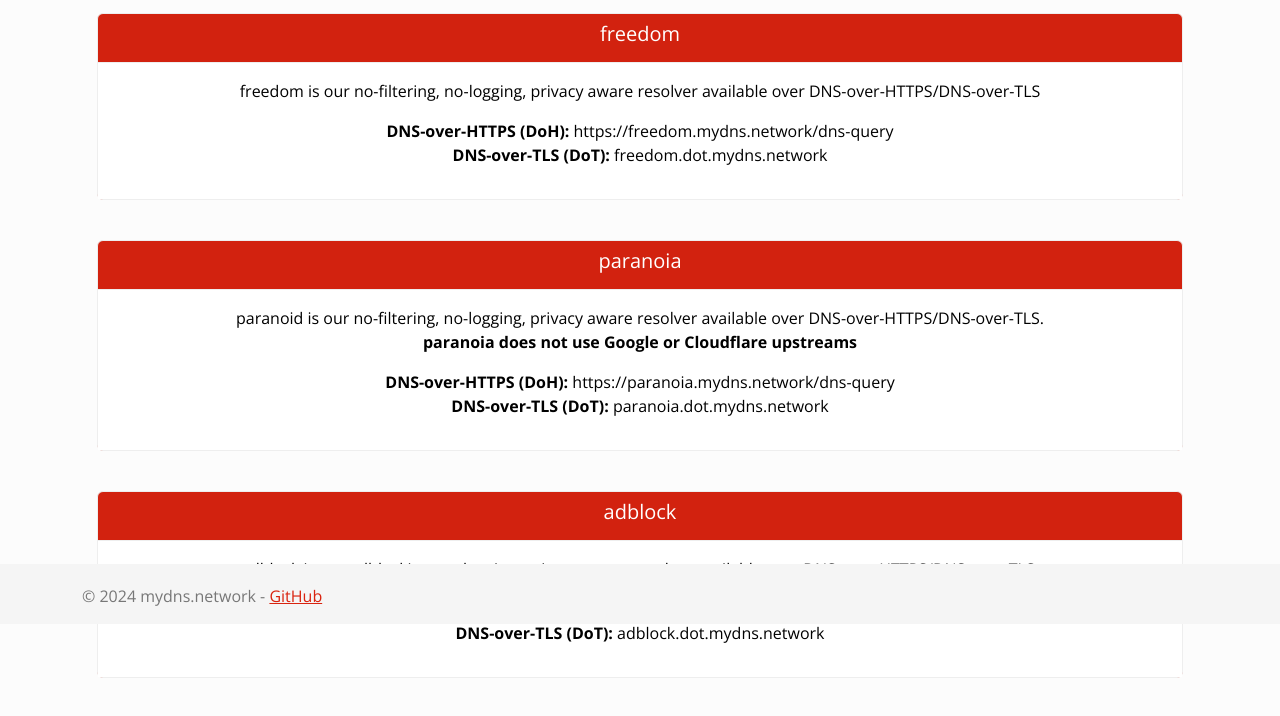
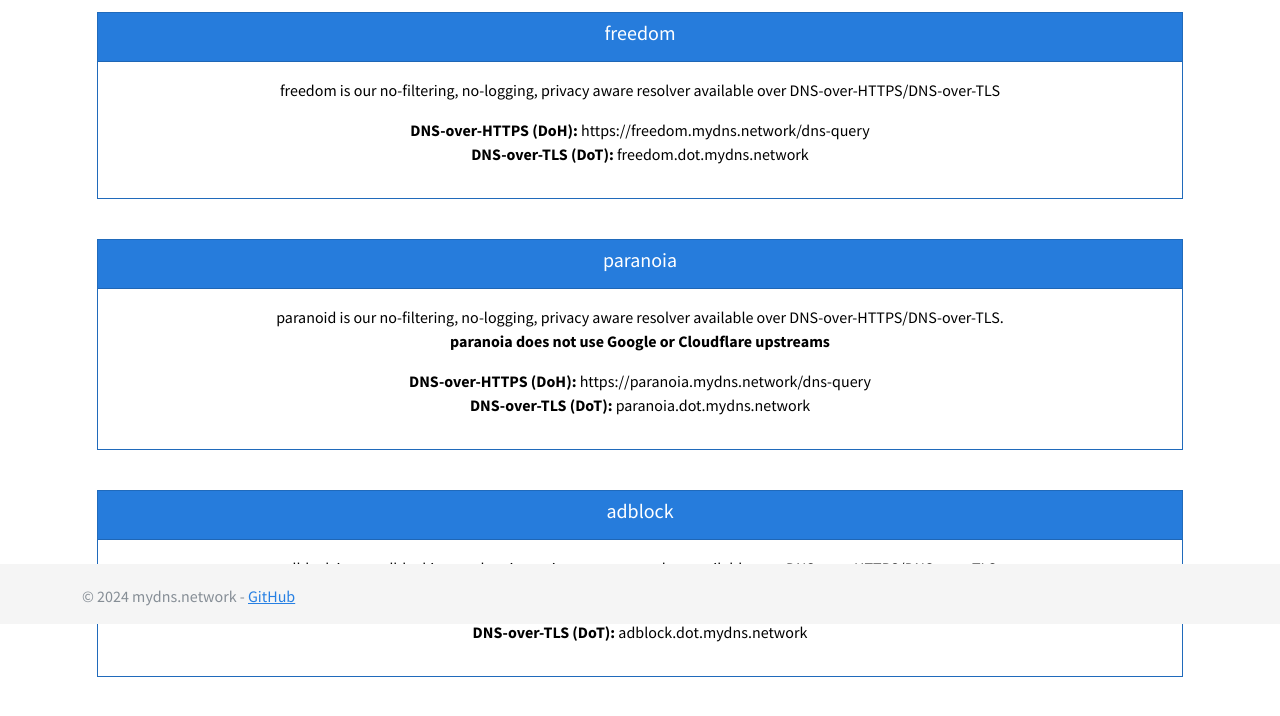
Before and after one commit to matthewgall/doh-proxy, a website: page pages/index.html in a window 1280 px wide. Shown: the part 176-892 px from the top of the page. Drawn offline with nearby package versions, Linux system fonts and the light colour scheme.

Commit message:
Revert "Moved to new Bootswatch theme: Simplex"
This reverts commit 45a8d01dd7f2f329a9398a2725327cdad5f579d4.

```diff
--- a/pages/index.html
+++ b/pages/index.html
@@ -8,7 +8,7 @@
 
     <title>mydns.network</title>
 
-    <link rel="stylesheet" href="//cdnjs.cloudflare.com/ajax/libs/bootswatch/5.3.2/simplex/bootstrap.min.css" integrity="sha512-iE8pvP5DnT6vUb1kypT44EnV3JeqnLeZzUvndu1+K8EZ3mXEwvhQxNP/YZ+AQUrHs3kQQ034DRsbAi3J9Ts/JQ==" crossorigin="anonymous" referrerpolicy="no-referrer" />
+    <link rel="stylesheet" href="//cdnjs.cloudflare.com/ajax/libs/bootswatch/5.3.2/cosmo/bootstrap.min.css" integrity="sha512-GVdrCO8+HISboPZQ1DEaBPFw9qrVh8rNqCOZXsk04l2s+kn/gHR8fTq2Hvxz1fkZdhjf5EQJVrxuRWLoXpcngA==" crossorigin="anonymous" referrerpolicy="no-referrer" />
     <link rel="stylesheet" href="/style.css" >
 </head>
 
```
